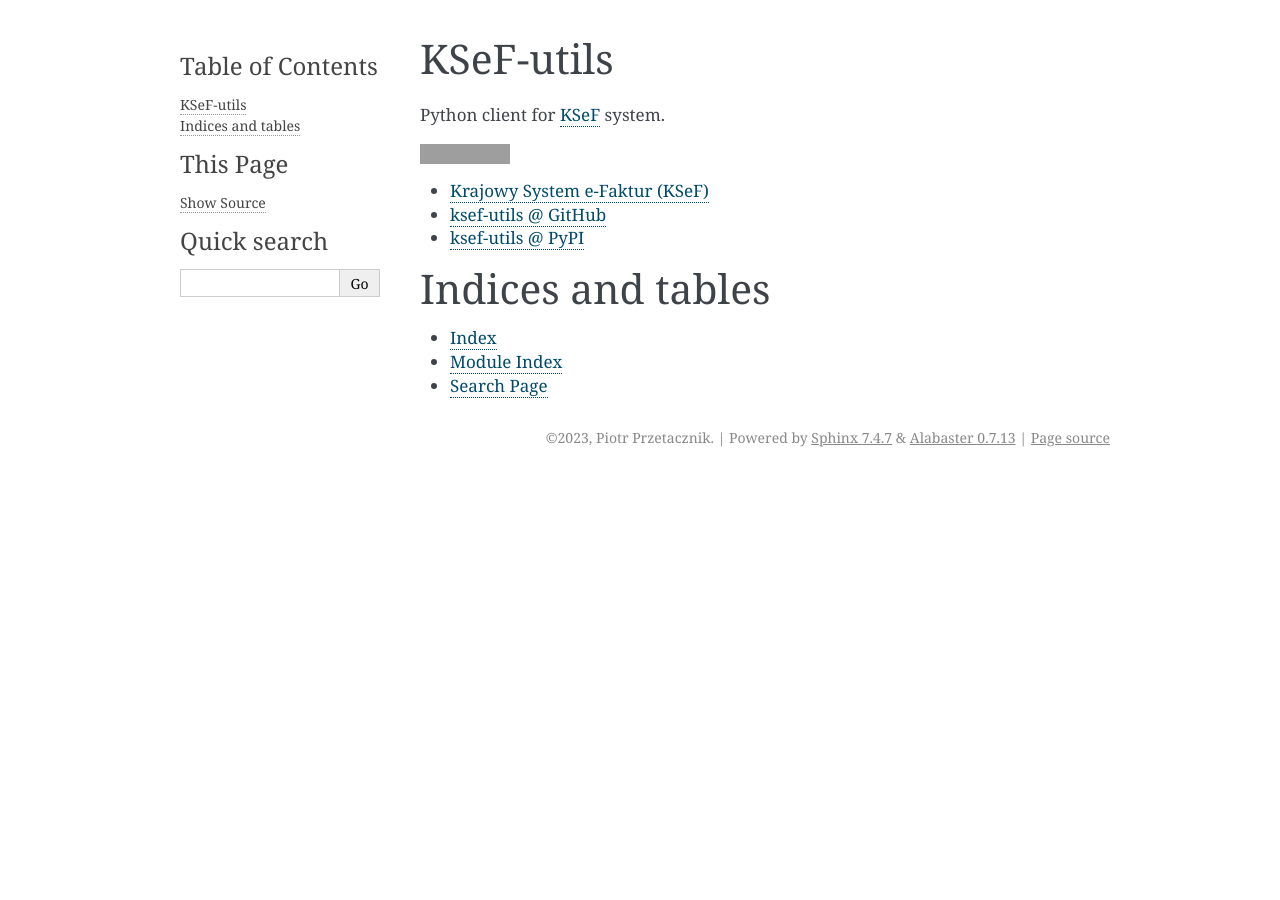
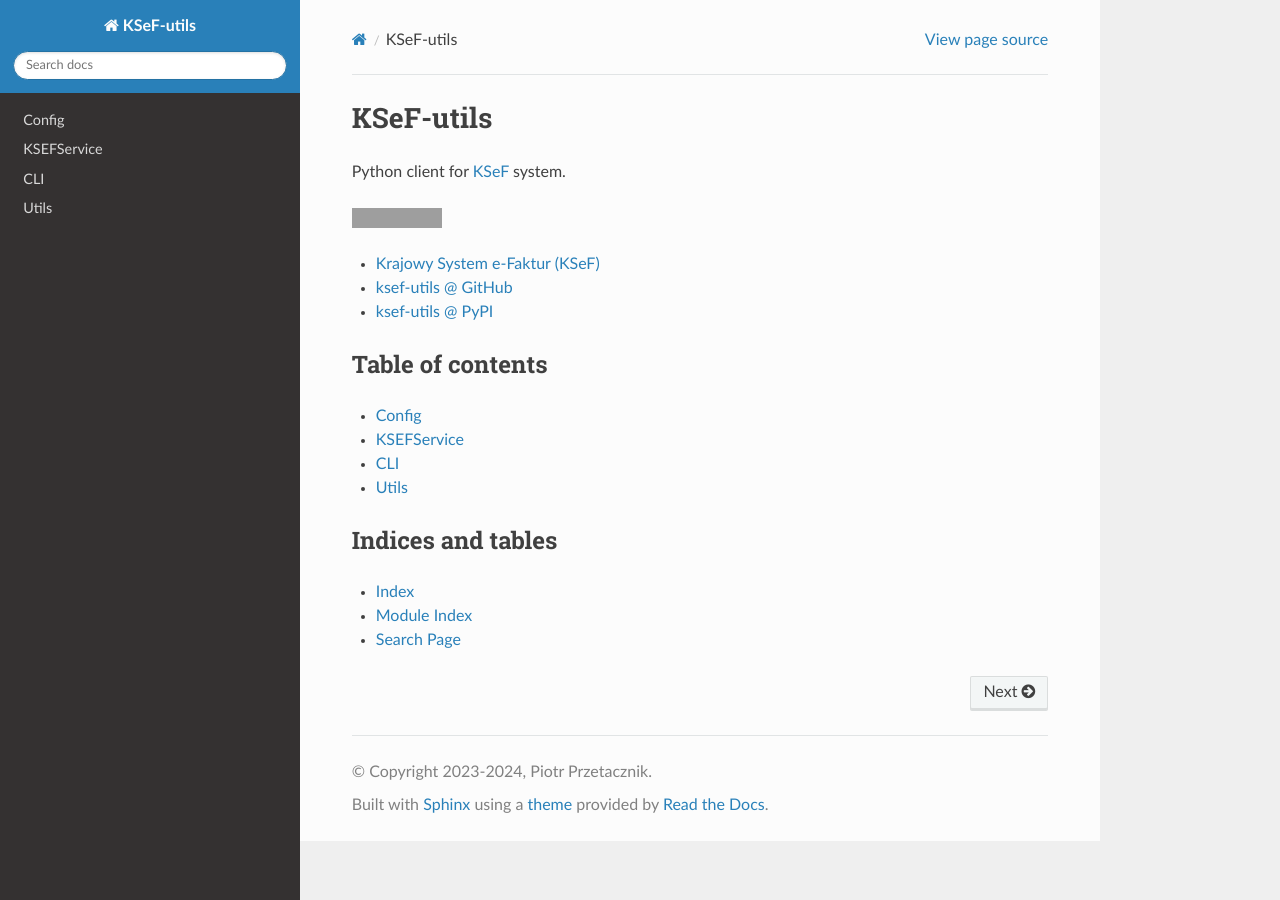
Before and after one commit to pprzetacznik/ksef-utils, a Sphinx documentation site: the page built from docs/index.rst, in a window 1280 px wide. Built offline with Sphinx 7.4.7 and the Read the Docs theme 2.0.0, drawn with Linux system fonts in a browser that asks for light colours; grey boxes are pictures that could not be loaded.

Commit message:
chore: Change docs theme

```diff
--- /dev/null
+++ b/docs/cli.rst
@@ -0,0 +1,8 @@
+CLI
+============
+
+.. autoclass:: ksef_utils.cli.GenerateCertsCommand
+   :members:
+
+.. autoclass:: ksef_utils.cli.Command
+   :members: execute
--- a/docs/conf.py
+++ b/docs/conf.py
@@ -3,26 +3,39 @@
 # For the full list of built-in configuration values, see the documentation:
 # https://www.sphinx-doc.org/en/master/usage/configuration.html
 
+import sys
+import os
+
+sys.path.insert(0, os.path.abspath(".."))
+
 # -- Project information -----------------------------------------------------
 # https://www.sphinx-doc.org/en/master/usage/configuration.html#project-information
 
-project = 'KSeF-utils'
-copyright = '2023, Piotr Przetacznik'
-author = 'Piotr Przetacznik'
-release = '1.0'
+project = "KSeF-utils"
+copyright = "2023-2024, Piotr Przetacznik"
+author = "Piotr Przetacznik"
+release = "1.0"
 
 # -- General configuration ---------------------------------------------------
 # https://www.sphinx-doc.org/en/master/usage/configuration.html#general-configuration
 
-extensions = []
+extensions = [
+    "sphinx.ext.autodoc",
+    "sphinx.ext.doctest",
+    "sphinx.ext.intersphinx",
+    "sphinx.ext.todo",
+    "sphinx.ext.coverage",
+    "sphinx.ext.mathjax",
+    "sphinx.ext.viewcode",
+    "sphinx_rtd_theme",
+]
 
-templates_path = ['_templates']
-exclude_patterns = ['_build', 'Thumbs.db', '.DS_Store']
-
+templates_path = ["_templates"]
+exclude_patterns = ["_build", "Thumbs.db", ".DS_Store"]
 
 
 # -- Options for HTML output -------------------------------------------------
 # https://www.sphinx-doc.org/en/master/usage/configuration.html#options-for-html-output
 
-html_theme = 'alabaster'
-html_static_path = ['_static']
+html_theme = "sphinx_rtd_theme"
+html_static_path = ["_static"]
--- a/docs/index.rst
+++ b/docs/index.rst
@@ -8,21 +8,30 @@ KSeF-utils
 
 Python client for `KSeF <https://www.podatki.gov.pl/ksef/>`_ system.
 
-.. toctree::
-   :maxdepth: 2
-   :caption: Contents:
-
 .. image:: https://readthedocs.org/projects/ksef-utils/badge/?version=latest
-    :target: https://ksef-utils.readthedocs.io/en/latest/?badge=latest
-    :alt: Documentation Status
+   :target: https://ksef-utils.readthedocs.io/en/latest/?badge=latest
+   :alt: Documentation Status
 
 * `Krajowy System e-Faktur (KSeF) <https://www.podatki.gov.pl/ksef/>`_
 * `ksef-utils @ GitHub <https://github.com/pprzetacznik/ksef-utils>`_
 * `ksef-utils @ PyPI <https://pypi.org/project/ksef-utils/>`_
 
 
+Table of contents
+###################
+
+.. toctree::
+   :maxdepth: 2
+
+   config
+   server
+   cli
+   utils
+
+
+
 Indices and tables
-==================
+###################
 
 * :ref:`genindex`
 * :ref:`modindex`
--- /dev/null
+++ b/docs/requirements.txt
@@ -0,0 +1 @@
+sphinx_rtd_theme
--- /dev/null
+++ b/docs/server.rst
@@ -0,0 +1,8 @@
+KSEFService
+============
+
+.. autoclass:: ksef_utils.server.KSEFService
+   :members:
+
+.. autoclass:: ksef_utils.server.KSEFServer
+   :members:
--- a/requirements.txt
+++ b/requirements.txt
@@ -8,3 +8,4 @@ lxml
 pytz
 signxml==3.2.1
 Sphinx
+sphinx_rtd_theme
```
Also changed, not shown: docs/config.rst (added, +14 -0 lines), docs/utils.rst (added, +8 -0 lines), .readthedocs.yaml, 3 other files.
